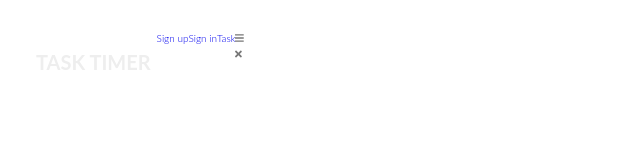
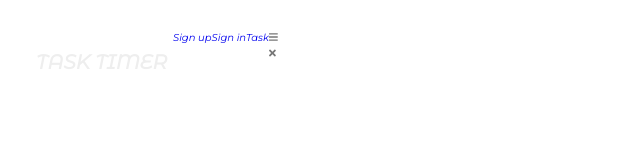
Before and after one commit to dev-makanju/task-manager, a Vue app: page / in a window 1280 px wide. Shown: the top 160 px of the page, without its empty margins (0-640 px from the left). Built offline with nearby package versions, Linux system fonts and the light colour scheme.

Commit message:
completed css deefaults

```diff
--- a/src/App.vue
+++ b/src/App.vue
@@ -20,6 +20,16 @@ export default {
 </script>
 
 <style>
+/**********
+*Add fonts
+**********/
+
+@import url('https://fonts.googleapis.com/css2?family=Montserrat:ital@1&display=swap');
+@import url('https://fonts.googleapis.com/css2?family=Montserrat+Alternates:ital@1&family=Montserrat:ital@1&display=swap');
+
+
+
+
 *{
   margin: 0;
   padding: 0;
@@ -34,7 +44,7 @@ p{
    border-radius: 0.3rem;
    cursor: pointer;
    margin-top: 1rem;
-
+   font-family: 'Montserrat', sans-serif;
 }
 
 h1 , h2 , h3 , h4 , h5 , h6{
@@ -46,13 +56,13 @@ h1 , h2 , h3 , h4 , h5 , h6{
   border-radius: 0.3rem;
   cursor: pointer;
   margin-top: 1rem;
-
-
+  font-family: 'Montserrat Alternates', sans-serif;
 }
 
 ul , ol , li , a {
   list-style-type: none ;
   text-decoration: none ;
+  font-family: 'Montserrat', sans-serif;
 }
 
 html {
@@ -82,7 +92,31 @@ body{
   color: #fff;
 }
 
+::-webkit-scrollbar {
+    width: 10px;
+    background:lightgray;
+}
 
+::-webkit-scrollbar-track {
+    -webkit-box-shadow: inset 0 0 6px rgb(189, 198, 201);
+    border-radius: 17px;
+}
 
+::-webkit-scrollbar-thumb {
+    border-radius: 17px;
+    -webkit-box-shadow: inset 0 0 6px rgba(0,0,0,0.5);
+    background:#e3e8e9;
+}
+
+.btn{
+   width: 100%;
+   padding: 5px 10px;
+   box-shadow: 0px 20xp 5px rgba(0 , 0 , 0 , .3);
+   -webkit-box-shadow: 0px 20xp 5px rgba(0 , 0 , 0 , .3);
+   border-radius: 5px;
+   -webkit-border-radius: 5px;
+   -moz-border-radius: 5px;
+   -ms-border-radius: 5px;
+}
 
 </style>
```
